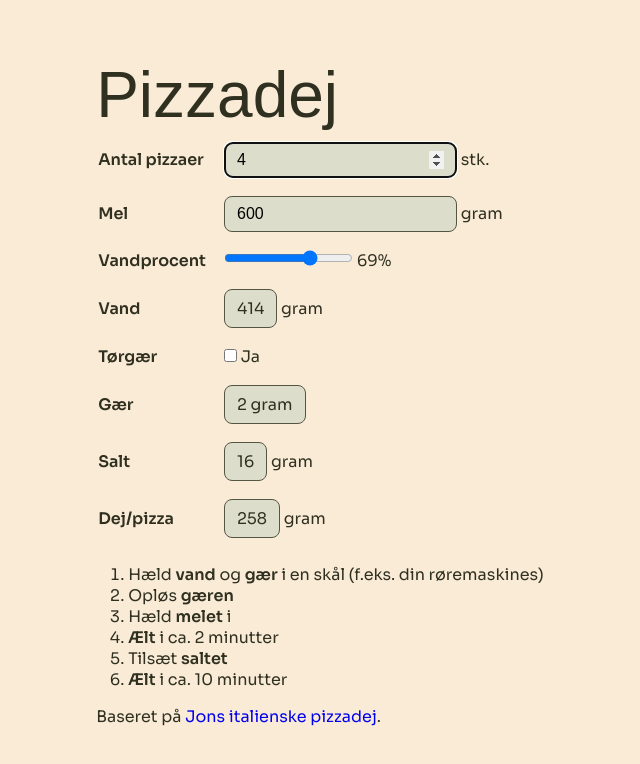
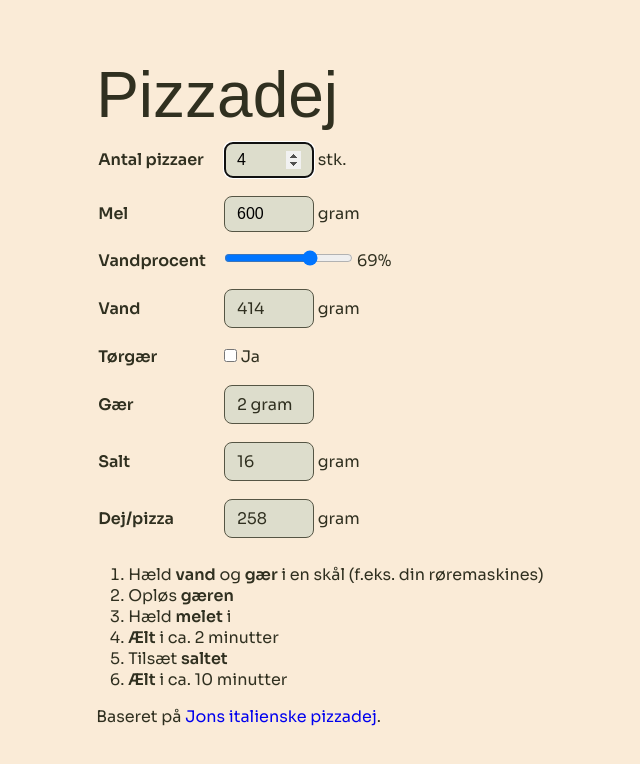
Before and after one commit to Znegl/pizza-dough, a Vue app: page / in a window 1280 px wide. Shown: the top 764 px of the page, without its empty margins (320-960 px from the left). Built offline with nearby package versions, Linux system fonts and the light colour scheme; a web font is replaced by a local one.

Commit message:
Decreased input field width

```diff
--- a/src/assets/main.css
+++ b/src/assets/main.css
@@ -36,6 +36,7 @@ h1 {
 input[type=number], output {
   display: inline-block;
   padding: .5rem .75rem;
+  width: 4rem;
   border: 1px solid var(--input-border-color);
   background-color: var(--input-background-color);
   border-radius: .5rem;
```
